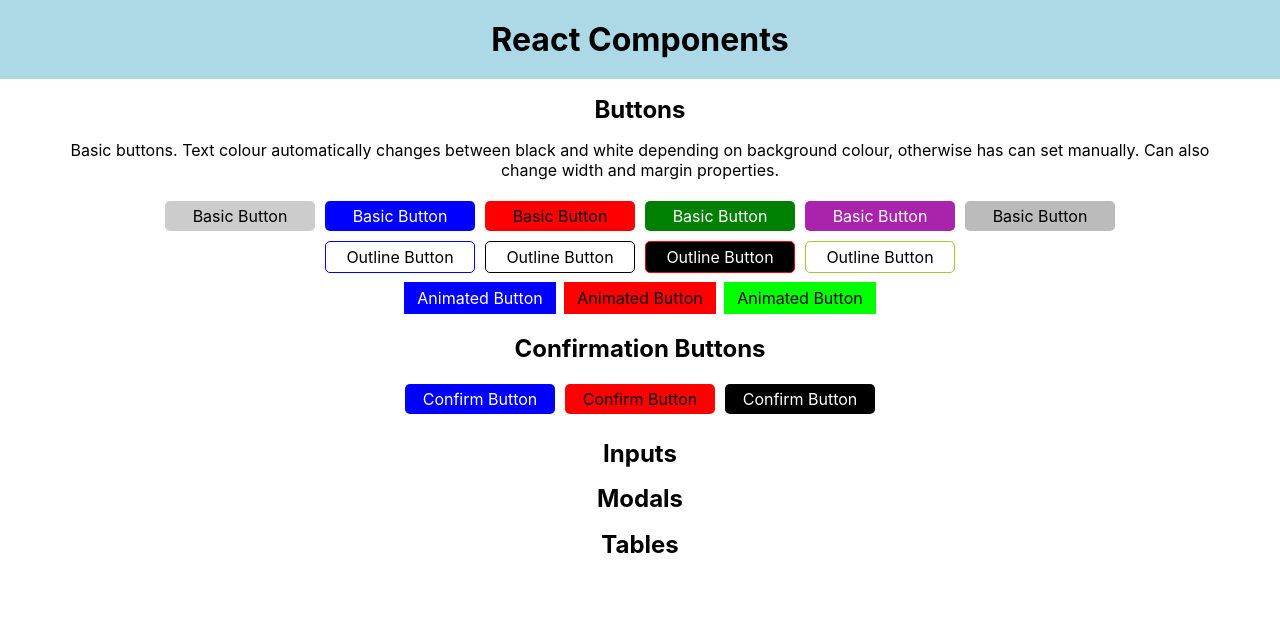
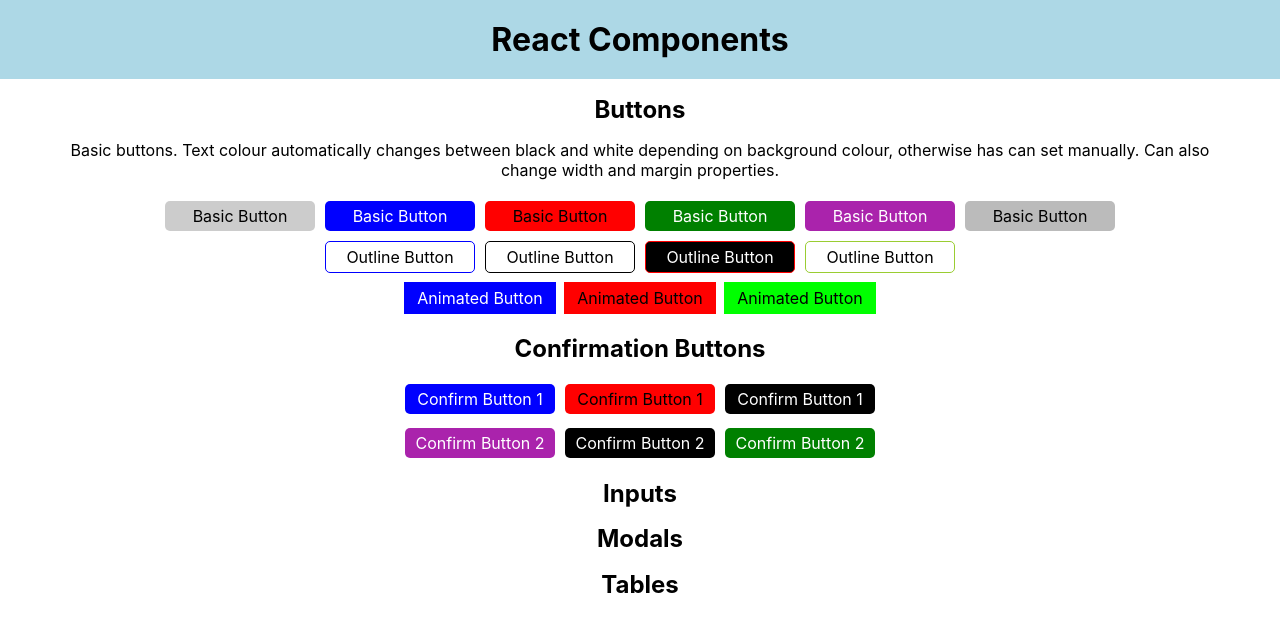
Before and after one commit to Vyper248/React-Components, a React (Create React App) app: page / in a window 1280 px wide. Shown: the top 632 px of the page. Built offline with nearby package versions, Linux system fonts and the light colour scheme.

Commit message:
Added ConfirmButtonPopup component.

```diff
--- a/src/App.js
+++ b/src/App.js
@@ -7,6 +7,7 @@
 import BasicOutlineButton from './components/BasicOutlineButton';
 import AnimatedButton1 from './components/AnimatedButton1';
 import ConfirmButtonInline from './components/ConfirmButtonInline';
+import ConfirmButtonPopup from './components/ConfirmButtonPopup';
 
 function App() {
     return (
@@ -32,9 +33,13 @@
 				<AnimatedButton1 label='Animated Button' color='#0F0'/>
 
 				<Heading text='Confirmation Buttons'/>
-				<ConfirmButtonInline label='Confirm Button' color='blue'/>
-				<ConfirmButtonInline label='Confirm Button' color='red' textColor='black'/>
-				<ConfirmButtonInline label='Confirm Button' color='black'/>
+				<ConfirmButtonInline label='Confirm Button 1' color='blue'/>
+				<ConfirmButtonInline label='Confirm Button 1' color='red' textColor='black'/>
+				<ConfirmButtonInline label='Confirm Button 1' color='black'/>
+				<br/>
+				<ConfirmButtonPopup label='Confirm Button 2' color='#AA23AC'/>
+				<ConfirmButtonPopup label='Confirm Button 2' color='black'/>
+				<ConfirmButtonPopup label='Confirm Button 2' color='green'/>
 				<Heading text='Inputs'/>
 				<Heading text='Modals'/>
 				<Heading text='Tables'/>
--- /dev/null
+++ b/src/components/ConfirmButtonPopup.js
@@ -0,0 +1,121 @@
+import React, { useState } from 'react';
+import styled from 'styled-components';
+
+import getContrastYIQ from '../colorFunction';
+
+const StyledComp = styled.div`
+    background-color: ${props => props.color};
+    color: ${props => props.textColor ? props.textColor : 'black'};
+    width: ${props => props.width ? props.width : '150px'};
+    border-radius: 5px;
+    margin: ${props => props.margin ? props.margin : '5px'};
+    display: inline-block;
+    position: relative;
+
+    & .label {
+        transition: 0.3s;
+        padding: 5px;
+    }
+
+    & .label:hover {
+        cursor: pointer;
+        filter: brightness(75%);
+    }
+
+    & .confirmation.visible {
+        opacity: 1;
+        pointer-events: all;
+        transition: 0.3s;
+    }
+
+    & > .confirmation {
+        position: absolute;
+        bottom: calc(100% + 5px);
+        left: 50%;
+        transform: translateX(-50%);
+        width: 120px;
+        padding: 5px;
+        border: 1px solid black;
+        border-radius: 5px;
+        transition: 0.3s;
+        opacity: 0;
+        pointer-events: none;
+        color: black;
+        background-color: white;
+    }
+
+    & .confirmation::after {
+        content: '';
+        display: block;
+        width: 10px;
+        height: 10px;
+        border-left: 1px solid black;
+        border-bottom: 1px solid black;
+        background-color: white;
+        position: absolute;
+        bottom: -6px;
+        left: 50%;
+        transform:  translateX(-50%) rotate(-45deg);
+    }
+
+    & > .confirmation span {
+        margin-bottom: 5px;
+    }
+
+    & > .confirmation > div {
+        display: inline-block;
+        padding: 4px;
+        width: 50px;
+        background-color: ${props => props.color};
+        color: ${props => props.textColor ? props.textColor : 'black'};
+        border-radius: 5px;
+        margin-top: 5px;
+    }
+
+    & > .confirmation > div:first-of-type {
+        margin-right: 5px;
+    }
+
+    & .confirm:hover, & .cancel:hover {
+        cursor: pointer;
+        filter: brightness(75%);
+    }
+`;
+
+const ConfirmButtonPopup = ({label='', onClick=()=>{}, color='#CCC', textColor, width, margin}) => {
+    const [confirmOpen, setConfirmOpen] = useState(false);
+
+    if (textColor === undefined && color !== '#CCC') textColor = getContrastYIQ(color);
+
+    const showConfirm = () => {
+        setConfirmOpen(true);
+    }
+
+    const hideConfirm = () => {
+        setConfirmOpen(false);
+    }
+
+    const onConfirm = () => {
+        setConfirmOpen(false);
+        onClick();
+    }
+
+    return (
+        <StyledComp
+            color={color}
+            textColor={textColor}
+            width={width}
+            margin={margin}>
+            <div className='label' onClick={showConfirm}>
+                <div>{label}</div>
+            </div>
+            <div className={`confirmation${confirmOpen ? ' visible' : ''}`}>
+                <span>Are you sure?</span>
+                <div className='confirm' onClick={onConfirm}>Yes</div>
+                <div className='cancel' onClick={hideConfirm}>No</div>
+            </div>
+        </StyledComp>
+    );
+}
+
+export default ConfirmButtonPopup;
```
